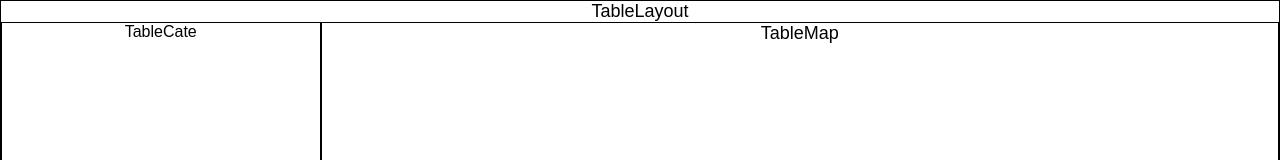
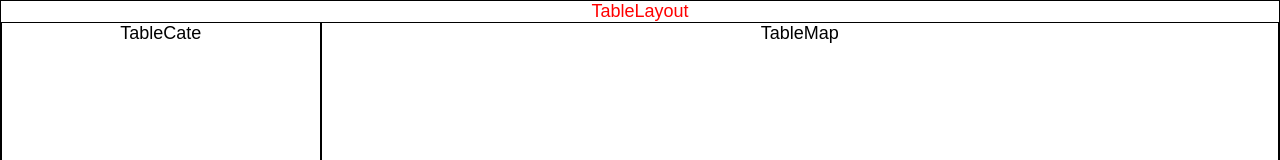
Before and after one commit to hoanganh25991/react-table-layout, a React (Create React App) app: page / in a window 1280 px wide. Shown: the top 160 px of the page. Built offline with nearby package versions, Linux system fonts and the light colour scheme.

Commit message:
Style handle ALL style of combine

```diff
--- a/src/components/TableCate/style.js
+++ b/src/components/TableCate/style.js
@@ -1,7 +1,4 @@
-const dev = {
-  border: "1px solid black",
-  boxSizing: "border-box"
-}
+import { header, dev } from "../../style/common"
 
 const style = {
   rootDiv: {
@@ -9,7 +6,8 @@ const style = {
     maxWidth: 500,
     height: "100%",
     ...dev
-  }
+  },
+  header
 }
 
 export default style
--- a/src/components/TableCate/view.jsx
+++ b/src/components/TableCate/view.jsx
@@ -4,7 +4,9 @@ import s from "./style"
 class TableCate extends React.PureComponent {
   render(){
     return (
-      <div style={s.rootDiv}>TableCate</div>
+      <div style={s.rootDiv}>
+        <div style={s.header}>TableCate</div>
+      </div>
     )
   }
 }
--- a/src/components/TableLayout/style.js
+++ b/src/components/TableLayout/style.js
@@ -1,7 +1,4 @@
-const dev = {
-  border: "1px solid black",
-  boxSizing: "border-box"
-}
+import { header, dev } from "../../style/common"
 
 const style = {
   rootDiv: {
@@ -11,6 +8,10 @@ const style = {
     flexDirection: "column",
     ...dev
   },
+  header: {
+    ...header,
+    color: "red"
+  },
   layoutDiv: {
     flex: 1,
     display: "flex",
--- a/src/components/TableLayout/view.jsx
+++ b/src/components/TableLayout/view.jsx
@@ -1,6 +1,5 @@
 import React from "react"
 import s from "./style"
-import {header, combineStyle as c} from "../../style/common";
 
 
 import TableCate from "../TableCate/view"
@@ -10,7 +9,7 @@ class TableLayout extends React.PureComponent {
   render(){
     return (
       <div style={s.rootDiv}>
-        <div style={c(header)}>TableLayout</div>
+        <div style={s.header}>TableLayout</div>
         <div style={s.layoutDiv}>
           <TableCate/>
           <TableMap/>
--- a/src/components/TableMap/style.js
+++ b/src/components/TableMap/style.js
@@ -1,14 +1,12 @@
-const dev = {
-  border: "1px solid black",
-  boxSizing: "border-box"
-}
+import { header, dev } from "../../style/common"
 
 const style = {
   rootDiv: {
     flex: "1",
     display: "block",
     ...dev
-  }
+  },
+  header
 }
 
 export default style
--- a/src/components/TableMap/view.jsx
+++ b/src/components/TableMap/view.jsx
@@ -1,12 +1,11 @@
 import React from "react"
 import s from "./style"
-import {header, combineStyle as c} from "../../style/common";
 
 class TableMap extends React.PureComponent {
   render(){
     return (
       <div style={s.rootDiv}>
-        <div style={c(header)}>TableMap</div>
+        <div style={s.header}>TableMap</div>
       </div>
     )
   }
--- a/src/style/common.js
+++ b/src/style/common.js
@@ -9,3 +9,8 @@ export const header = {
   margin: 0,
   fontSize: 18
 }
+
+export const dev = {
+  border: "1px solid black",
+  boxSizing: "border-box"
+}
```
